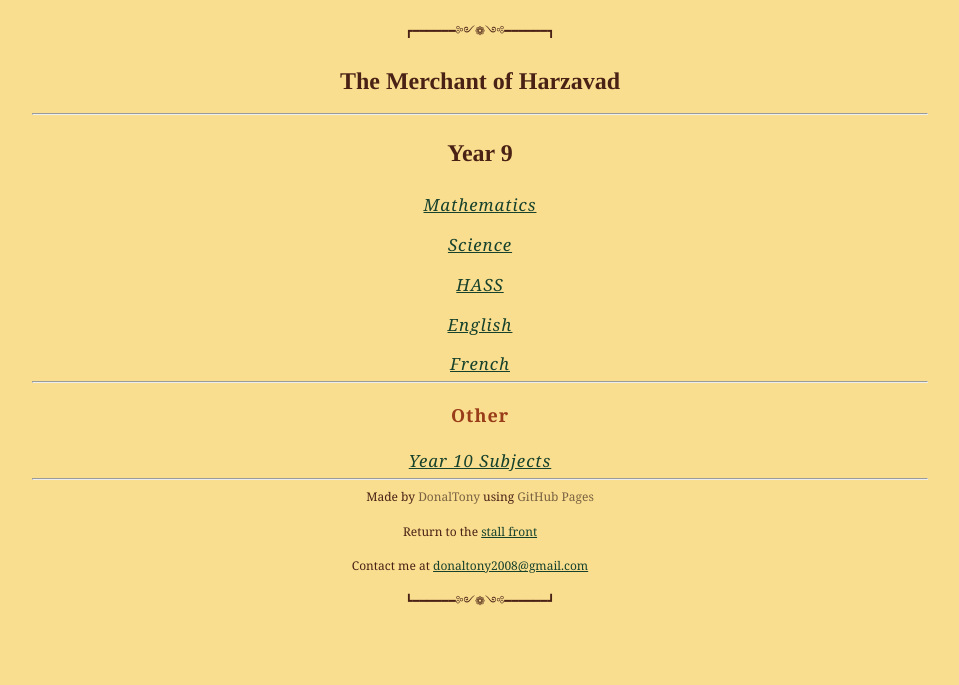
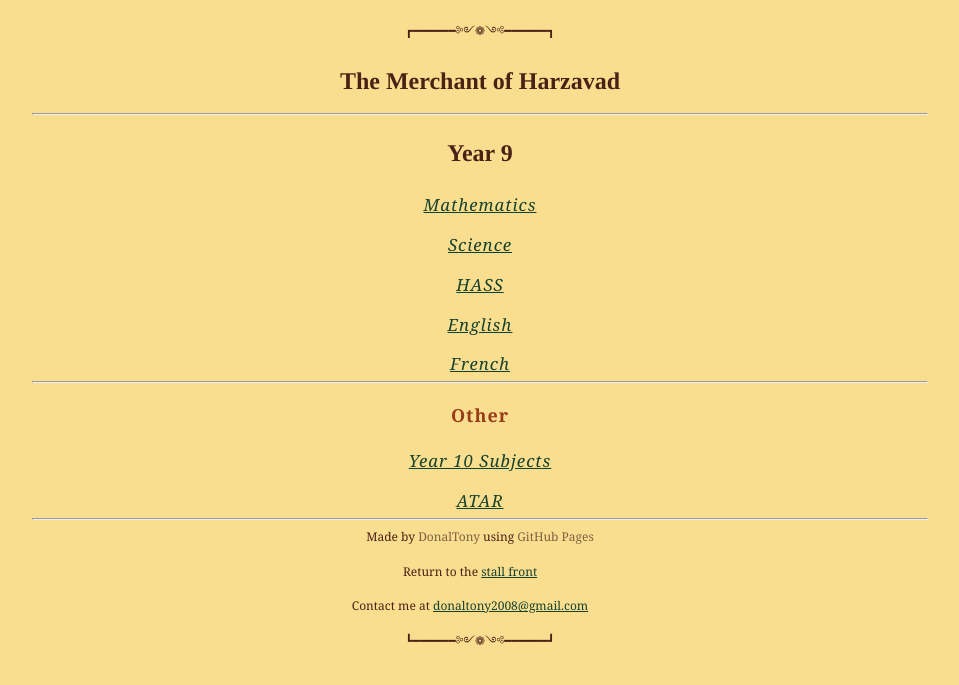
Before and after one commit to dvaraka/the-merchant, a Jekyll site: the page built from notes/year-9.md, in a window 1280 px wide. Shown: the top 685 px of the page, without its empty margins (160-1119 px from the left). Built offline with Jekyll 4.4.1, drawn with Linux system fonts in a browser that asks for light colours; our own code applies the rules of GitHub Pages for plain Markdown files.

Commit message:
Update year-9.md

```diff
--- a/notes/year-9.md
+++ b/notes/year-9.md
@@ -12,3 +12,4 @@
 ---
 ## Other
 ### [Year 10 Subjects](/the-merchant/notes/year9/other/yr10-subject-selections.html)
+### [ATAR](/the-merchant/notes/year9/other/atar-scaling.html)
```
